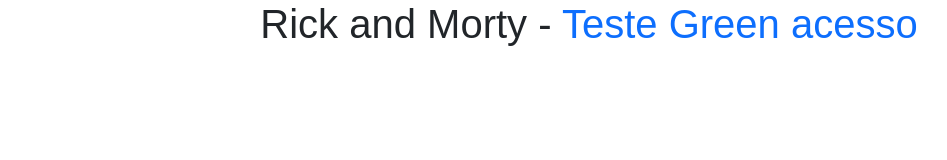
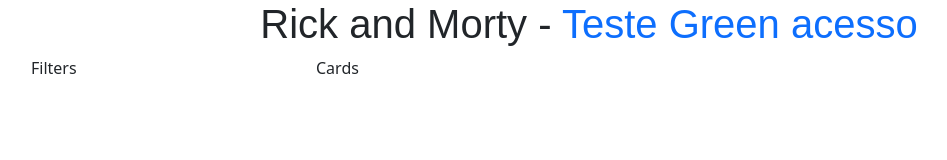
Before and after one commit to rhenanteix/rick-morty, a React (Create React App) app: page / in a window 1280 px wide. Shown: the top 160 px of the page, without its empty margins (51-998 px from the left). Built offline with nearby package versions, Linux system fonts and the light colour scheme; no server answers.

Commit message:
criado components e chamada de api com fetch

```diff
--- a/src/App.js
+++ b/src/App.js
@@ -1,11 +1,41 @@
+import React, { useState, useEffect } from 'react';
+
 import "bootstrap/dist/css/bootstrap.min.css";
 import "bootstrap/dist/js/bootstrap";
+import Filters from "./components/Filters/Filters";
+import Cards from "./components/Cards/Cards";
 
 function App() {
+  let [pageNumber, setPageNumber] = useState(1)
+  let api = `https://rickandmortyapi.com/api/character/?page=${pageNumber}`;
+
+  useEffect(()=>{
+    (async function() {
+        let data = await fetch(api).then(res=>res.json())
+        console.log(data)
+    })()
+  }, [api])
   return (
     <div className="App">
      <h1 className="text-center ubuntu">
-      Rick and Morty -  <span className="text-primary">Teste Green acesso</span></h1>
+      Rick and Morty -  <span className="text-primary">Teste Green acesso</span>
+      </h1>
+
+    <div className="container">
+      <div className="row">
+        <div className="col-3">
+          <Filters/>
+        </div>
+        <div className="col-8">
+          <div className="row" >
+            <div className="col-4">
+              <Cards/>
+            </div>
+          </div>
+        </div>
+      </div>
+    </div>
+
     </div>
   );
 }
--- /dev/null
+++ b/src/components/Cards/Cards.js
@@ -0,0 +1,11 @@
+import React from 'react'
+
+const Cards = () => {
+    return (
+        <div className="col-4">
+            Cards
+        </div>
+    )
+}
+
+export default Cards
--- /dev/null
+++ b/src/components/Filters/Filters.js
@@ -0,0 +1,11 @@
+import React from 'react'
+
+const Filters = () => {
+    return (
+        <div>
+            Filters
+        </div>
+    )
+}
+
+export default Filters
```
Also changed, not shown: src/components/Pagination/Pagination.js (added), src/components/Search/Search.js (added).
